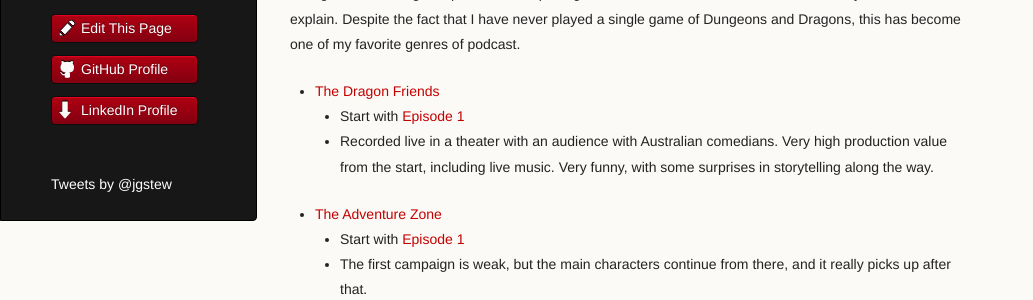
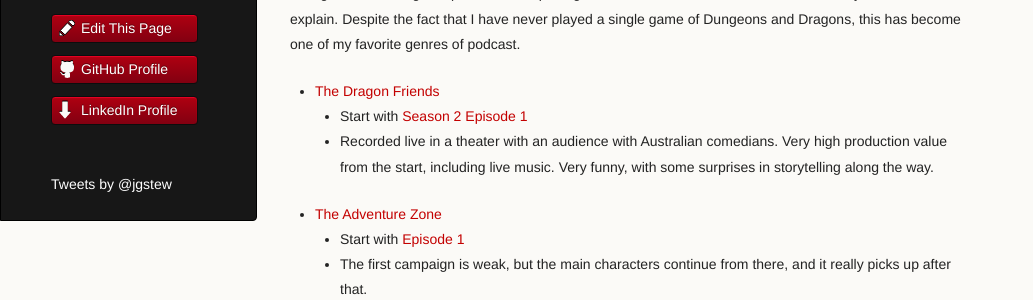
Before and after one commit to jgstew/jgstew.github.io, a Jekyll site: the page built from _posts/2018-01-01-My-Favorite-Podcasts.md, in a window 1280 px wide and 900 px high, scrolled down 320 px. Shown: the part 152-452 px from the top of the window, without its empty margins (0-1033 px from the left). Built offline with Jekyll 4.4.1, drawn with Linux system fonts in a browser that asks for light colours; nearby versions of some CDN libraries; comment, search, counter and statistics services are not loaded.

Commit message:
Update 2018-01-01-My-Favorite-Podcasts.md

```diff
--- a/_posts/2018-01-01-My-Favorite-Podcasts.md
+++ b/_posts/2018-01-01-My-Favorite-Podcasts.md
@@ -16,7 +16,7 @@ I love Podcasts and I listen to them quite a lot. Below, I've made a list of pod
 My favorites in this genre are 1 part comedy and 1 part collaborative storytelling. Don't let the idea of a "Dungeons and Dragons" podcast be offputting, because it is so much more than that in ways that are hard to explain. Despite the fact that I have never played a single game of Dungeons and Dragons, this has become one of my favorite genres of podcast.
 
 - [The Dragon Friends](https://www.thedragonfriends.com/)
-  - Start with [Episode 1](https://overcast.fm/+E5nCBqL4M)
+  - Start with [Season 2 Episode 1](https://overcast.fm/+E5nD3xzYs)
   - Recorded live in a theater with an audience with Australian comedians. Very high production value from the start, including live music. Very funny, with some surprises in storytelling along the way.
 - [The Adventure Zone](https://www.maximumfun.org/shows/adventure-zone)
   - Start with [Episode 1](https://overcast.fm/+D4cxjjHXk)
```
